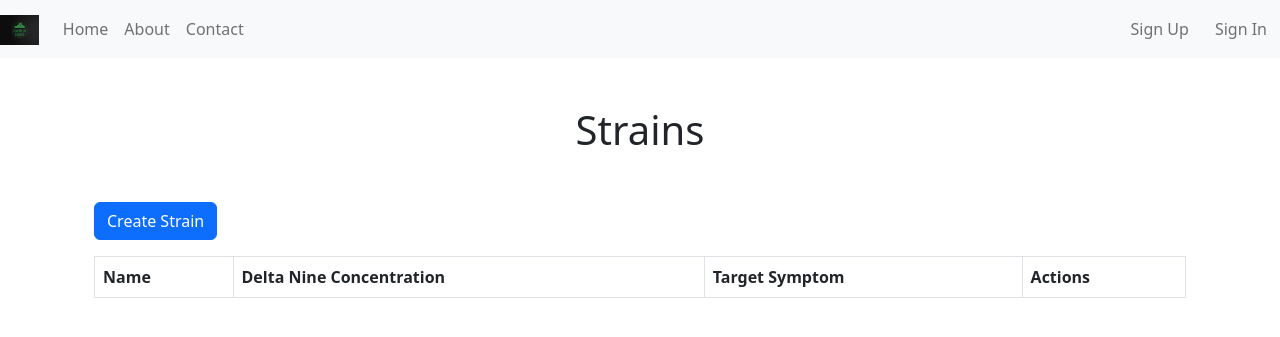
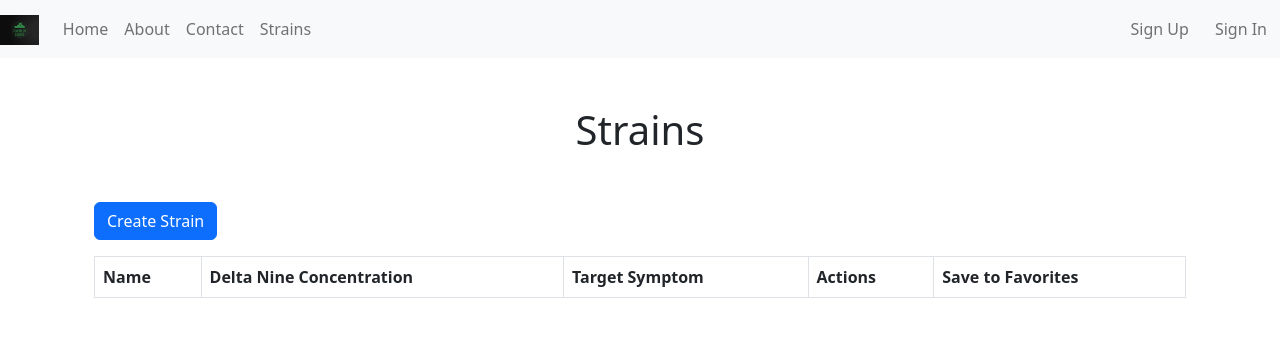
Before and after one commit to ZeroDayPoke/STRAIN.gg_Clouds, a Flask app: page /clouds/strains in a window 1280 px wide. Shown: the top 337 px of the page. Run offline with Flask 3, Linux system fonts and the light colour scheme; data that the repository does not hold is empty; some libraries are stand-ins or nearby versions.

Commit message:
favorite strains implementation along w user home

```diff
--- a/app/models/user.py
+++ b/app/models/user.py
@@ -54,3 +54,7 @@ class User(BaseModel):
 
     def get_id(self):
         return str(self.id)
+
+    def add_favorite_strain(self, strain):
+        if strain not in self.favorite_strains:
+            self.favorite_strains.append(strain)
--- a/app/routes/app_routes.py
+++ b/app/routes/app_routes.py
@@ -3,6 +3,7 @@
 from flask import Blueprint, jsonify, request, abort
 from ..models import storage, strain, user
 from ..utils.helpers import get_json
+from flask_login import current_user
 
 # Blueprint for the app
 app_routes = Blueprint('app_routes', __name__, url_prefix='/clouds')
@@ -14,6 +15,9 @@ def validate_model(model, model_id):
     if obj is None:
         abort(404)
     return obj
+
+def get_current_user():
+    return current_user
 
 """Strain routes"""
 
@@ -59,3 +63,16 @@ def delete_strain(strain_id):
 def get_strain(strain_id):
     target_strain = validate_model('Strain', strain_id)
     return jsonify({"success": True, "strain": target_strain.to_dict()})
+
+
+@app_routes.route('/api/favorite_strains/<strain_id>', methods=['POST'], strict_slashes=False)
+def create_favorite_strain(strain_id):
+    current_user = get_current_user()
+    target_strain = validate_model('Strain', strain_id)
+
+    try:
+        current_user.add_favorite_strain(target_strain)
+        current_user.save(storage)
+        return jsonify({"success": True}), 200
+    except Exception as e:
+        return jsonify({"success": False, "message": str(e)}), 400
--- a/app/static/scripts/richard.js
+++ b/app/static/scripts/richard.js
@@ -25,8 +25,32 @@ function renderStrains() {
           <button class="btn btn-sm btn-warning" onclick="openUpdateStrainModal('${strain.id}')">Edit</button>
           <button class="btn btn-sm btn-danger" onclick="openDeleteStrainModal('${strain.id}')">Delete</button>
         </td>
+        <td>
+        <button class="btn btn-sm btn-success" onclick="addToFavorites('${strain.id}')">Save to Favorites</button>
+        </td>
       </tr>`)
     .join('');
+}
+
+async function addToFavorites(strainId) {
+  try {
+    const response = await fetch(`/clouds/api/favorite_strains/${strainId}`, {
+      method: 'POST',
+      headers: {
+        'Content-Type': 'application/json',
+      },
+    });
+
+    const data = await response.json();
+
+    if (data.success) {
+      alert('Strain added to favorites successfully');
+    } else {
+      alert('Error adding strain to favorites: ' + data.message);
+    }
+  } catch (error) {
+    console.error('Error adding strain to favorites:', error);
+  }
 }
 
 // Function to handle the form submission
--- a/app/templates/base.html
+++ b/app/templates/base.html
@@ -44,6 +44,9 @@
 						<li class="nav-item">
 							<a class="nav-link" href="/clouds/contact">Contact</a>
 						</li>
+						<li class="nav-item">
+							<a class="nav-link" href="/clouds/strains">Strains</a>
+						</li>
 					</ul>
 					<ul class="navbar-nav nav-account">
 						{% if not current_user.is_authenticated %}
--- a/app/templates/strains.html
+++ b/app/templates/strains.html
@@ -100,10 +100,11 @@
 					<th>Delta Nine Concentration</th>
 					<th>Target Symptom</th>
 					<th>Actions</th>
+					<th>Save to Favorites</th>
 				</tr>
 			</thead>
 			<tbody id="strainsTableBody">
-            <!-- Strains will be added dynamically using JavaScript -->
+				<!-- Strains and Save to Favorites buttons added dynamically using JavaScript -->
 			</tbody>
 		</table>
       </div>
```
Lines whose indentation alone changed are shown as unchanged.
